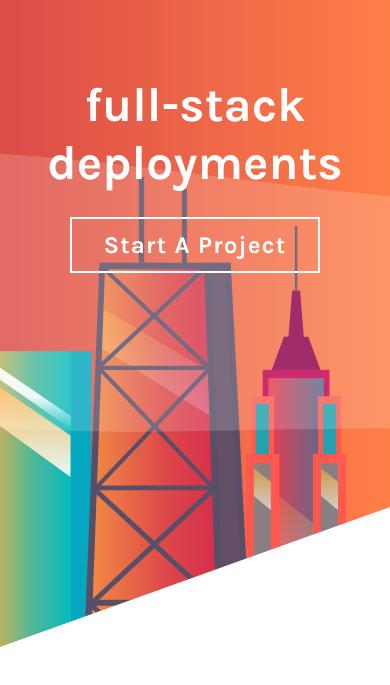
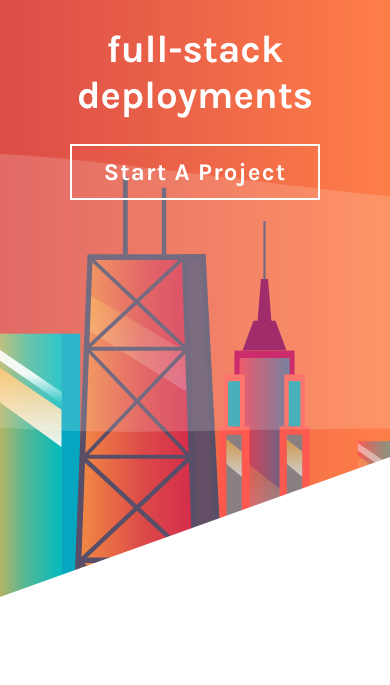
Before and after one commit to jeffDevelops/Autonomy-Website, a website: page index.html in a window 390 px wide. Shown: the part 73-758 px from the top of the page. Drawn offline with nearby package versions, Linux system fonts and the light colour scheme.

Commit message:
adds tiny screen media query

```diff
--- a/sass/styles.scss
+++ b/sass/styles.scss
@@ -148,7 +148,38 @@ a {
   }
 }
 
-@media screen and (max-width: 678px) {
+@media screen and (max-width: 400px) {
+  ul.nav.d-flex.justify-content-right {
+    display: none !important;
+  }
+
+  #city {
+    width: 450px;
+    top: 250px;
+    left: -20px;
+  }
+
+  .page_segue {
+    top: 530px;
+  }
+
+  .hero_div {
+    top: 100px;
+
+    .hero_text {
+      text-align: center;
+      font-size: 2.4em;
+    }
+
+    .call_to_action {
+      float: none;
+      width: 250px;
+      margin: 25px auto;
+    }
+  }
+}
+
+@media screen and (min-width: 401px) and (max-width: 678px) {
   ul.nav.d-flex.justify-content-right {
     display: none !important;
   }
```
Also changed, not shown: dist/styles.css.
